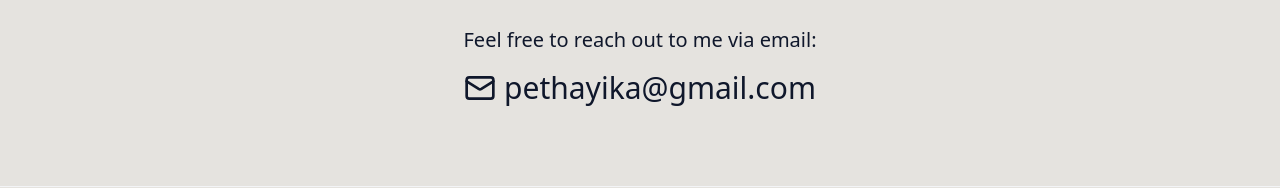
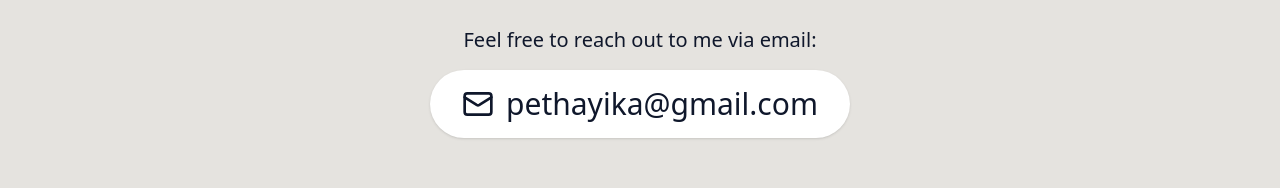
Before and after one commit to ThayikaPetchnui/thayika-portfolio-website, a React (Vite) app in the folder portfolio-website/: page / in a window 1280 px wide. Shown: the part 2797-2985 px from the top of the page. Built offline with nearby package versions, Linux system fonts and the light colour scheme.

Commit message:
Style: Improve contact link appearance

```diff
--- a/portfolio-website/src/App.tsx
+++ b/portfolio-website/src/App.tsx
@@ -430,7 +430,7 @@ function App() {
             </p>
             <a
               href="mailto:pethayika@gmail.com"
-              className="inline-flex items-center gap-2 text-2xl md:text-3xl font-medium hover:text-gray-600 hover:underline transition-colors"
+              className="inline-flex items-center gap-3 px-8 py-4 rounded-full bg-white text-2xl md:text-3xl font-medium shadow-sm hover:shadow-md transition-all duration-300 hover:-translate-y-1"
             >
               <Mail className="h-6 w-6 md:h-8 md:w-8" />
               pethayika@gmail.com
```
